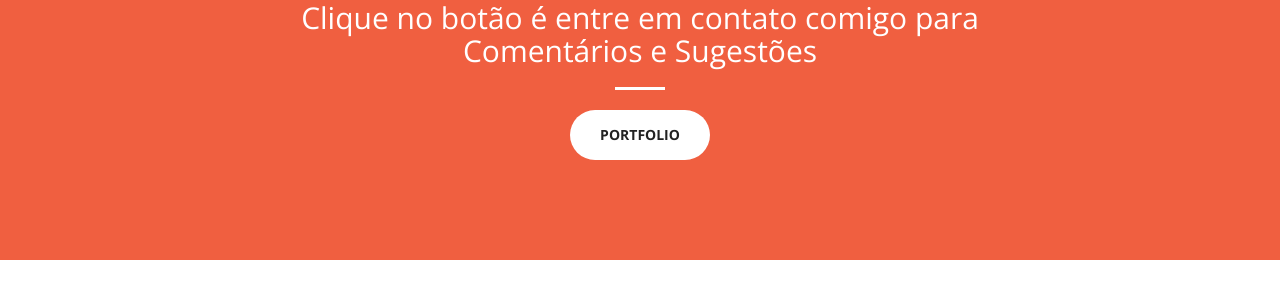
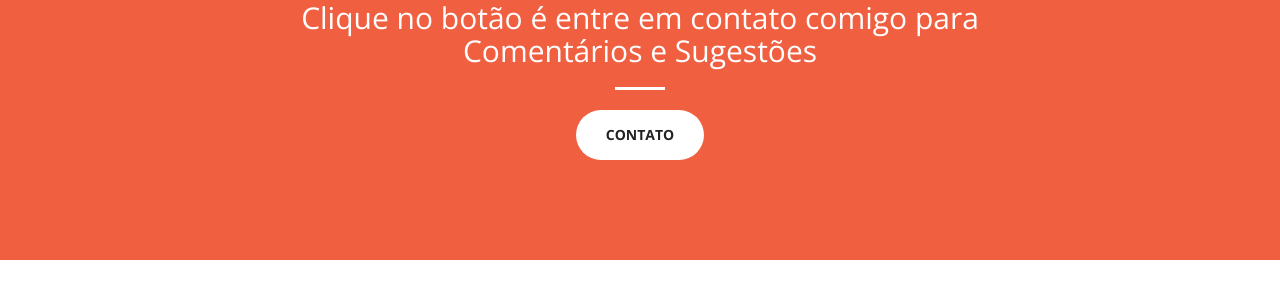
Before and after one commit to tiagocopelli/Coursera-Google-Design-UX, a Jekyll site: the page built from index.html, in a window 1280 px wide and 900 px high, scrolled down 864 px. Shown: the part 135-435 px from the top of the window. Built offline with Jekyll 4.4.1, drawn with Linux system fonts in a browser that asks for light colours.

Commit message:
Update call-to-action.html

```diff
--- a/_includes/call-to-action.html
+++ b/_includes/call-to-action.html
@@ -6,7 +6,7 @@
                 comigo para Comentários e Sugestões</h2>
                 <hr class="light">
                 <p class="text-faded"> </p>
-                <a href="#contact" class="btn btn-default btn-xl">Portfolio</a>
+                <a href="#contact" class="btn btn-default btn-xl">Contato</a>
             </div>
         </div>
     </div>
```
